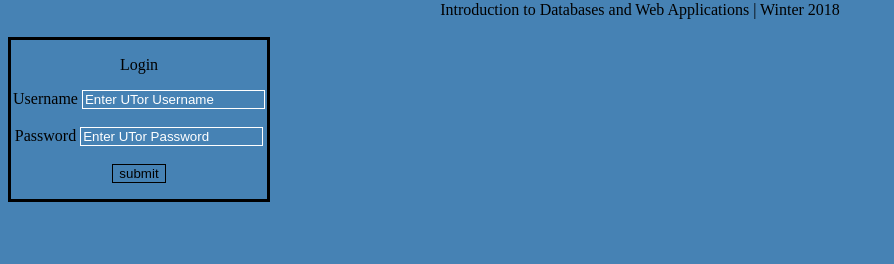
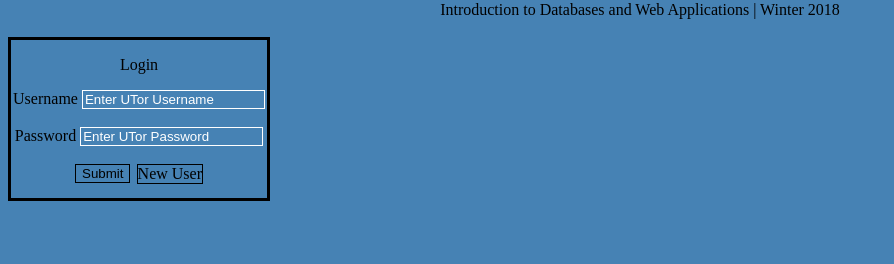
Before and after one commit to PatPower/Course-Website-Assignment, a PHP site: page / in a window 1280 px wide. Shown: the part 293-557 px from the top of the page, without its empty margins (0-894 px from the left). Run offline with PHP 8.4, Linux system fonts and the light colour scheme.

Commit message:
new user button
added new user button. Working on making login sheet proportional.

bug: login sheet not centered

```diff
--- a/htdocs/SignIn.css
+++ b/htdocs/SignIn.css
@@ -19,9 +19,15 @@
   margin: auto;
 }
 
+
 .SignInBox input[type="text"] {
   color: white;
   border: solid 1px;
+}
+
+.LogInButtons{
+  width: 50%;
+  margin: auto;
 }
 
 ::placeholder {
@@ -30,10 +36,18 @@
 
 .SignInBox input[type="submit"] {
   border: solid 1px;
+  float: left;
 }
 
-.SignInBox input[type="submit"]:hover {
+.SignInBox input[type="submit"]:hover, .SignInBox a:hover {
   background-color: #75c7f0;
+}
+
+.SignInBox a {
+  border: solid 1px;
+  text-decoration: none;
+  color: black;
+  float: right;
 }
 
 
--- a/htdocs/index.php
+++ b/htdocs/index.php
@@ -22,7 +22,10 @@
         <br>
         <div>Password <input type="text" name="Pass" placeholder="Enter UTor Password"></div>
         <br>
-        <input type="submit" Value="submit">
+        <div class = "LogInButtons">
+          <input type="submit" Value="Submit">
+          <a href="#">New User</a> <br>
+      </div>
       </form>
     </div>
 
```
